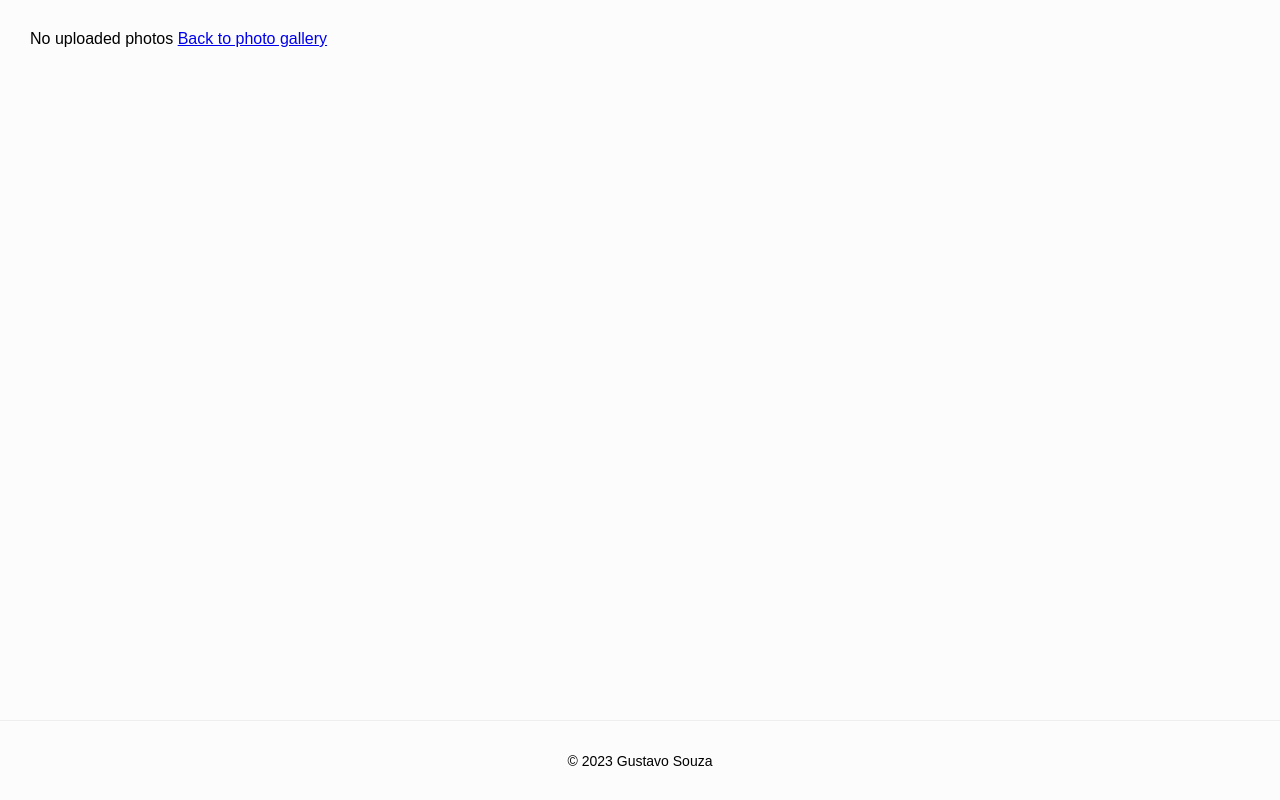
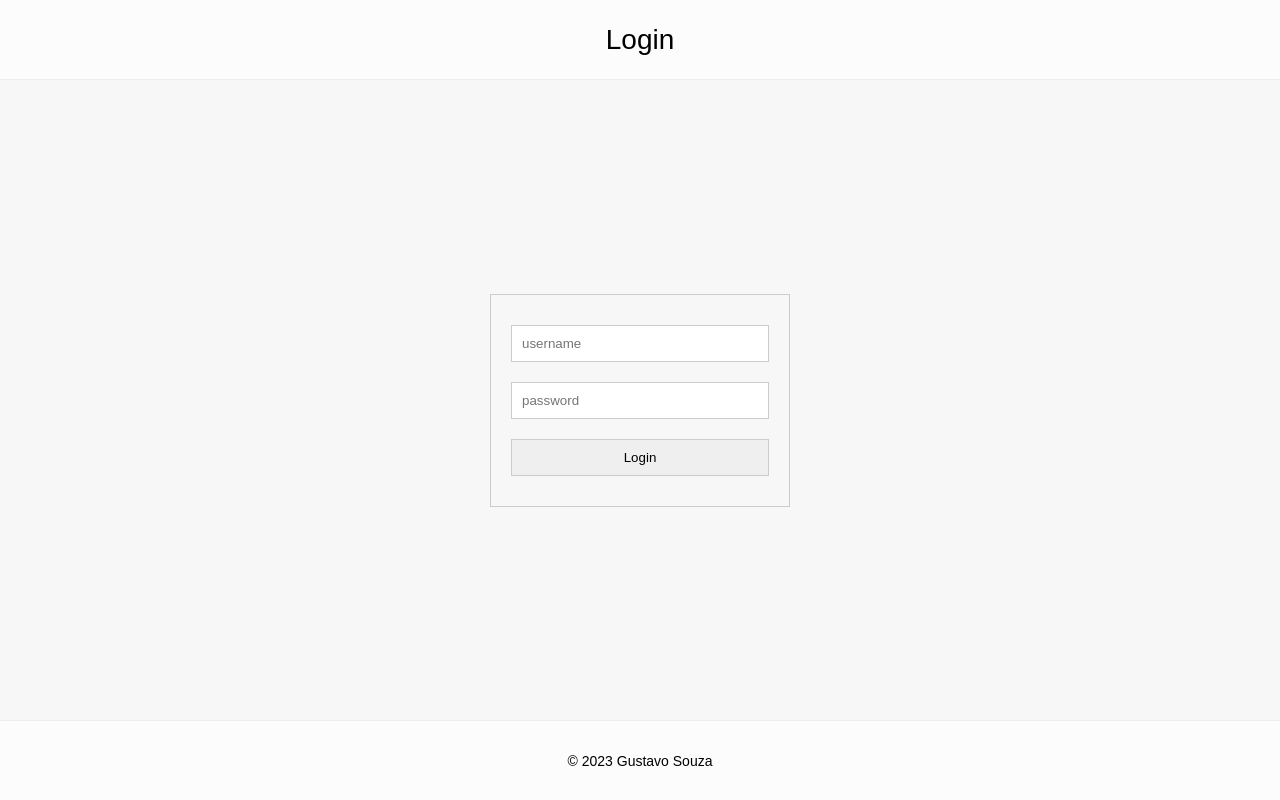
Before and after one commit to GustavoSouza123/photo-gallery, a PHP site: page /admin/index.php in a window 1280 px wide. Run offline with PHP 8.4, Linux system fonts and the light colour scheme; data that the repository does not hold is empty; some libraries are stand-ins or nearby versions.

Commit message:
feat: login on admin panel

```diff
--- a/admin/index.php
+++ b/admin/index.php
@@ -1,5 +1,12 @@
 <?php
     require '../config/config.php';
+
+    if(isset($_POST['login'])) {
+        if($_POST['username'] != '' && $_POST['password'] != '') {
+            $_SESSION['gallery-username'] = $_POST['username'];
+            $_SESSION['gallery-password'] = $_POST['password'];
+        }
+    }
 
     // deleting row
     if(isset($_GET['delete']) && $_GET['delete'] != null) {
@@ -41,14 +48,44 @@
     <title>Photo Gallery</title>
     <meta charset="UTF-8">
     <meta name="viewport" content="width=device-width, initial-scale=1">
-    <link rel="stylesheet" href="https://cdn.jsdelivr.net/npm/@fancyapps/ui@5.0/dist/fancybox/fancybox.css" /> <!-- fancybox css file -->
     <link href="style.css" rel="stylesheet" /> <!-- main css file -->
 </head>
 <body>
+    <?php
+        if(!isset($_SESSION['gallery-username']) || !isset($_SESSION['gallery-password']) || $_SESSION['gallery-username'] != 'admin' || $_SESSION['gallery-password'] != '1234') {
+    ?>
+
+    <header>
+        <h1>Login</h1>
+    </header>
+
+    <div class="login">
+        <form method="post" action="">
+            <input type="text" name="username" placeholder="username" />
+            <input type="password" name="password" placeholder="password" />
+            <input type="submit" name="login" value="Login" />
+        </form>
+    </div>
+
+    <?php } else { ?>
+
+    <header>
+        <h1>Admin Panel</h1>
+    </header>
+
     <div class="admin-panel">
         <?= $photos ?>
-        <a href="../">Back to photo gallery</a>
+        <div class="add-photo">
+            <label for="photo">+</label>
+            <input type="file" name="photo" id="photo" accept=".jpg, .jpeg, .png" />
+        </div>
+        <div class="links">
+            <a href="../">Back to photo gallery</a>
+            <a href="">Logout</a>
+        </div>
     </div>
+
+    <?php } ?>
 
     <footer>
         © 2023 Gustavo Souza
--- a/admin/script.js
+++ b/admin/script.js
@@ -1,7 +1,31 @@
 $(function() {
+    // delete confirmation
     $('td.delete a').click(function(e) {
         if(!confirm("Are you sure you want to delete this photo?")) {
             e.preventDefault();
         }
     })
+
+    // photo upload
+    $('.add-photo input').change(function() {
+        let photo = $(this);
+        let data = new FormData();
+        data.append(photo.attr('name'), photo.prop('files')[0]);
+
+        $.ajax({
+            url: '../ajax/uploadPhoto.php',
+            method: 'post',
+            dataType: 'json',
+            processData: false,
+            contentType: false,
+            data: data
+        }).done(function(data) {
+            if(data.success) {
+                alert('Photo uploaded successfully!');
+                location.reload();
+            } else {
+                alert(data.error);
+            }
+        });
+    })
 })
--- a/admin/style.css
+++ b/admin/style.css
@@ -10,13 +10,80 @@ body {
 }
 
 
+header,
+footer {
+    width: 100%;
+    height: 80px;
+    text-align: center;
+    display: flex;
+    align-items: center;
+    justify-content: center;
+}
+
+header {
+    border-bottom: 1px solid #eee;
+}
+
+header h1 {
+    font-weight: 400;
+    font-size: 28px;
+}
+
+footer {
+    font-size: 14px;
+    border-top: 1px solid #eee;
+}
+
+
+/* login */
+.login {
+    width: 100%;
+    max-width: 1440px;
+    min-height: calc(100vh - 80px - 80px);
+    margin: 0 auto;
+    display: flex;
+    align-items: center;
+    justify-content: center;
+    background: #f7f7f7;
+}
+
+.login form {
+    width: 100%;
+    max-width: 300px;
+    display: flex;
+    flex-direction: column;
+    border: 1px solid #ccc;
+    padding: 30px 20px;
+}
+
+.login form input {
+    outline: none;
+    border: 1px solid #ccc;
+    padding: 10px;
+}
+
+.login form input:not(:last-child) {
+    margin-bottom: 20px;
+}
+
+.login form input[type="submit"] {
+    cursor: pointer;
+}
+
+
+/* admin panel */
 .admin-panel {
-    min-height: calc(100vh - 80px);
+    position: relative;
+    width: 100%;
+    max-width: 1440px;
+    min-height: calc(100vh - 80px - 80px);
+    margin: 0 auto;
     padding: 30px;
+    background: #f7f7f7;
 }
 
 table {
-    margin-bottom: 30px;
+    margin-bottom: 40px;
 }
 
 table, th, td {
--- a/config/config.php
+++ b/config/config.php
@@ -1,4 +1,5 @@
 <?php
+    session_start();
     date_default_timezone_set('America/Sao_Paulo');
 
     /* database connection */
--- a/index.php
+++ b/index.php
@@ -18,11 +18,6 @@
         <section>
             <div class="gallery"></div>
         </section>
-
-        <div class="add-photo">
-            <label for="photo">+</label>
-            <input type="file" name="photo" id="photo" accept=".jpg, .jpeg, .png" />
-        </div>
     </main>
 
     <footer>
```
Also changed, not shown: other parts of admin/style.css (+26 -6 lines), assets/css/style.css (+0 -27 lines), assets/js/script.js (+0 -23 lines).
